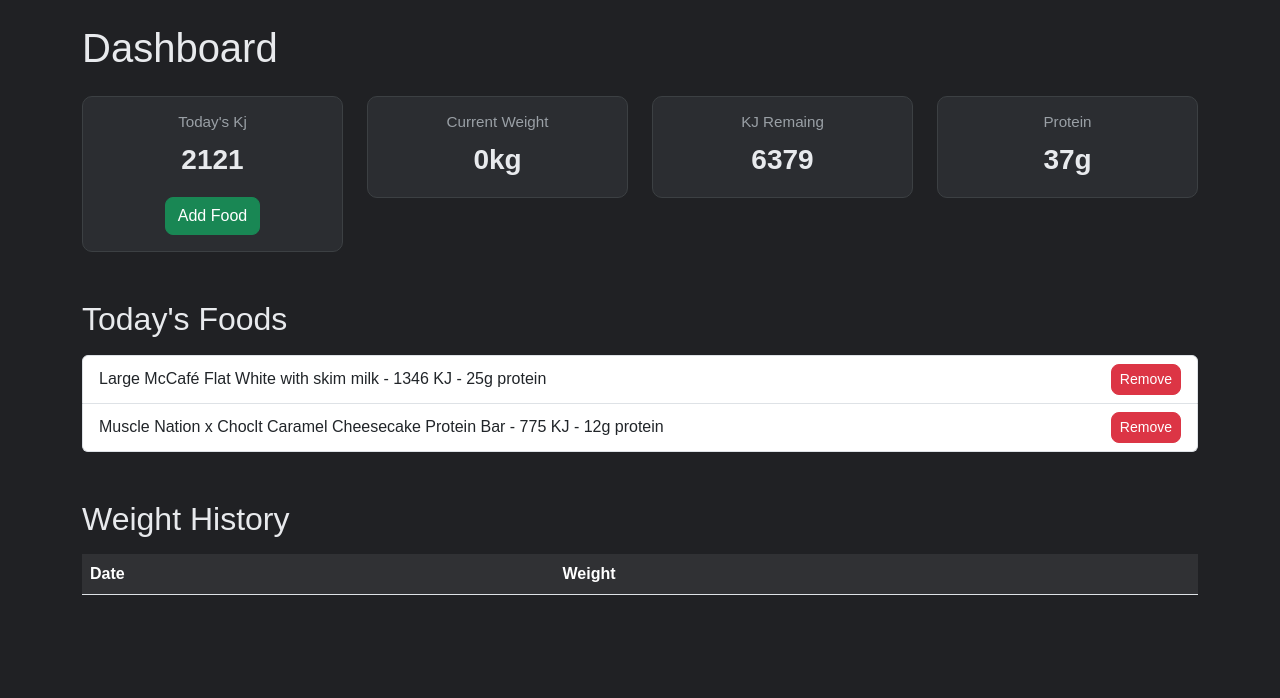
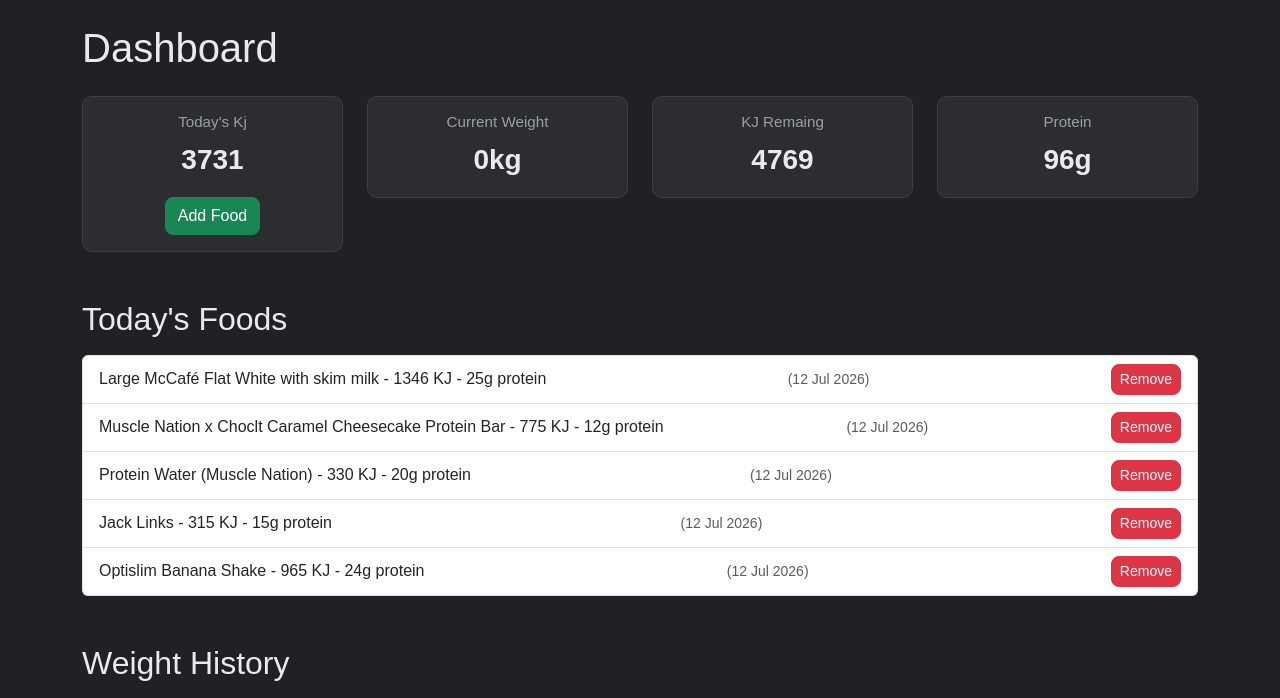
Before and after one commit to mumfy27-rgb/kj-weight-tracker-v2, a Flask app: page / in a window 1280 px wide. Shown: the part 57-755 px from the top of the page. Before the commit the page ends 652 px from the top, so only its background shows below. Run offline with Flask 3, Linux system fonts and the light colour scheme; lists and menus that the app fills with data are empty.

Commit message:
Add dated food logging, favourites and dashboard fixes

```diff
--- a/app.py
+++ b/app.py
@@ -1,6 +1,6 @@
 from flask import Flask, render_template, request, redirect, url_for
 from pathlib import Path
-from datetime import date
+from datetime import date, datetime
 import json
 
 app = Flask(__name__)
@@ -30,6 +30,22 @@ foods = load_data("foods.json")
 today_foods = load_data("food_log.json")
 
 
+# Clean old display-only fields from the saved food log
+food_log_cleaned = False
+
+for food in today_foods:
+    if "display_date" in food:
+        food.pop("display_date")
+        food_log_cleaned = True
+
+    if "date" not in food:
+        food["date"] = date.today().isoformat()
+        food_log_cleaned = True
+
+if food_log_cleaned:
+    save_data("food_log.json", today_foods)
+
+
 @app.route("/foods")
 def food_database():
     return render_template("foods.html", foods=foods)
@@ -37,8 +53,33 @@ def food_database():
 
 @app.route("/")
 def home():
-    total_kj = sum(food["kj"] for food in today_foods)
-    protein = sum(food["protein"] for food in today_foods)
+    today = date.today().isoformat()
+
+    today_foods_with_indexes = [
+        (
+            index,
+            {
+                **food,
+                "display_date": datetime.strptime(
+                    food["date"],
+                    "%Y-%m-%d"
+                ).strftime("%d %b %Y")
+            }
+        )
+        for index, food in enumerate(today_foods)
+        if food.get("date") == today
+    ]
+
+    total_kj = sum(
+        food["kj"]
+        for index, food in today_foods_with_indexes
+    )
+
+    protein = sum(
+        food["protein"]
+        for index, food in today_foods_with_indexes
+    )
+
     current_weight = weights[-1]["weight"] if weights else 0
     kj_remaining = 8500 - total_kj
 
@@ -49,7 +90,7 @@ def home():
         current_weight=current_weight,
         kj_goal=8500,
         kj_remaining=kj_remaining,
-        today_foods=today_foods,
+        today_foods=today_foods_with_indexes,
         weights=weights
     )
 
@@ -122,8 +163,17 @@ def delete_food(food_index):
 def add_to_today(food_index):
 
     if 0 <= food_index < len(foods):
-        today_foods.append(foods[food_index])
+        food = foods[food_index]
+
+        today_foods.append({
+            "date": date.today().isoformat(),
+            "name": food["name"],
+            "kj": food["kj"],
+            "protein": food["protein"]
+        })
+
         save_data("food_log.json", today_foods)
+
     return redirect(url_for("food_database"))
 
 
@@ -142,10 +192,10 @@ def add_weight():
 
     if request.method == "POST":
         weight = float(request.form["weight"])
-        date = request.form["date"]
+        weight_date = request.form["date"]
 
         weights.append({
-            "date": date,
+            "date": weight_date,
             "weight": weight
         })
 
--- a/food_log.json
+++ b/food_log.json
@@ -3,12 +3,35 @@
         "name": "Large McCaf\u00e9 Flat White with skim milk",
         "kj": 1346,
         "protein": 25,
-        "favourite": false
+        "favourite": false,
+        "date": "2026-07-12"
     },
     {
         "name": "Muscle Nation x Choclt Caramel Cheesecake Protein Bar",
         "kj": 775,
         "protein": 12,
-        "favourite": false
+        "favourite": false,
+        "date": "2026-07-12"
+    },
+    {
+        "name": "Protein Water (Muscle Nation)",
+        "kj": 330,
+        "protein": 20,
+        "favourite": false,
+        "date": "2026-07-12"
+    },
+    {
+        "name": "Jack Links",
+        "kj": 315,
+        "protein": 15,
+        "favourite": false,
+        "date": "2026-07-12"
+    },
+    {
+        "name": "Optislim Banana Shake",
+        "kj": 965,
+        "protein": 24,
+        "favourite": false,
+        "date": "2026-07-12"
     }
 ]
--- a/templates/add_food.html
+++ b/templates/add_food.html
@@ -33,7 +33,7 @@
     <div class="form-check mb-3">
         <input
         type="checkbox"
-        name="favuorite"
+        name="favourite"
         class="form-check-input"
         {% if editing and food.favourite %} checked{% endif %}>
         <label class="form-check-label"> Save as Favourite</label>
--- a/templates/index.html
+++ b/templates/index.html
@@ -54,12 +54,13 @@
     <h2 class="mt-5 mb-3">Today's Foods</h2>
 
     <ul class="list-group">
-        {% for food in today_foods %}
+        {% for food_index, food in today_foods %}
 
             <li class="list-group-item d-flex justify-content-between align-items-center">
                 {{ food.name }} - {{ food.kj }} KJ - {{ food.protein }}g protein
+                <small class="text-muted">({{ food.display_date }})</small>
 
-                <a href="/remove_from_today/{{ loop.index0 }}" class="btn btn-danger btn-sm">
+                <a href="{{ url_for('remove_from_today', food_index=food_index) }}" class="btn btn-danger btn-sm">
                     Remove
                 </a>
 
```
